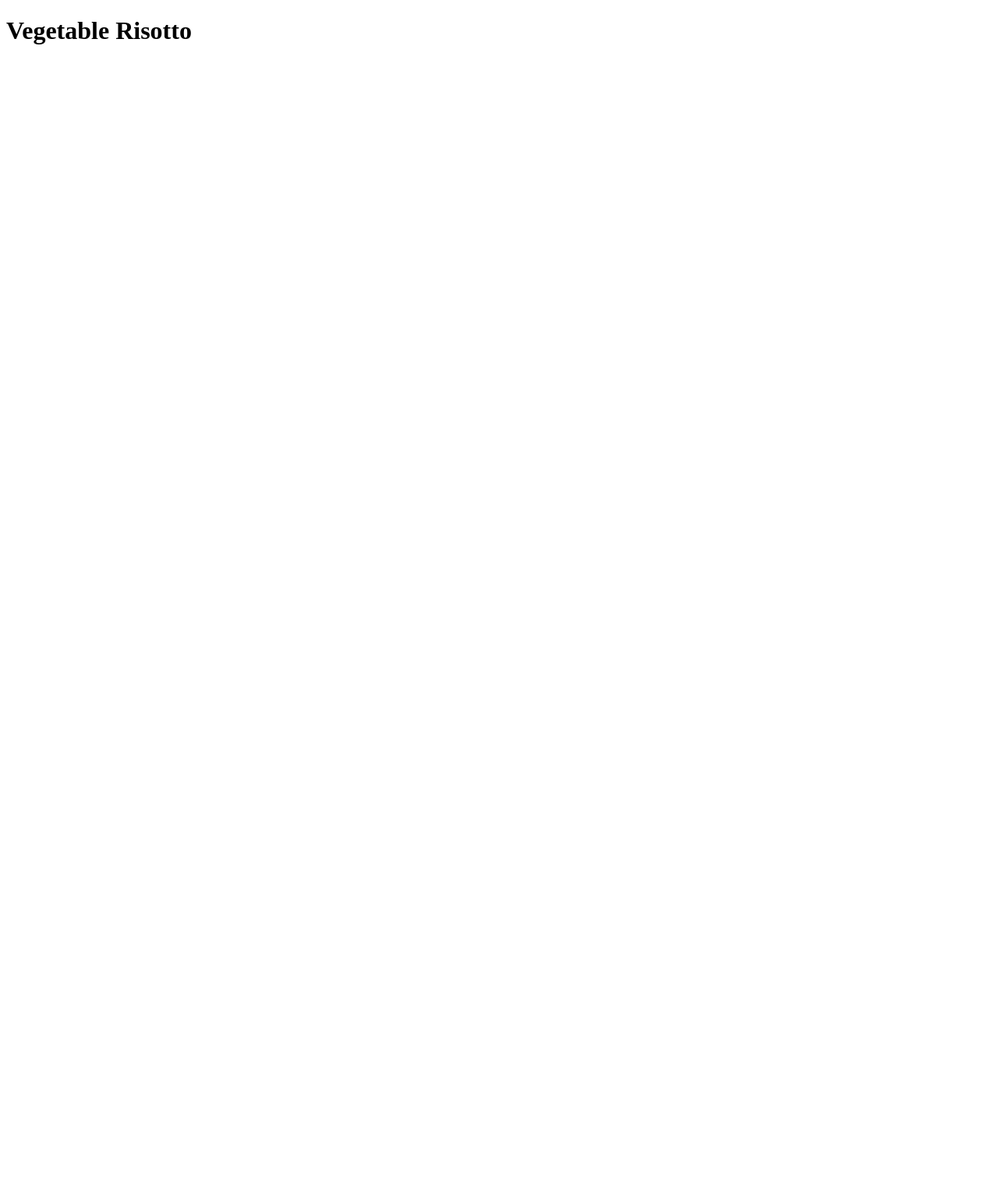
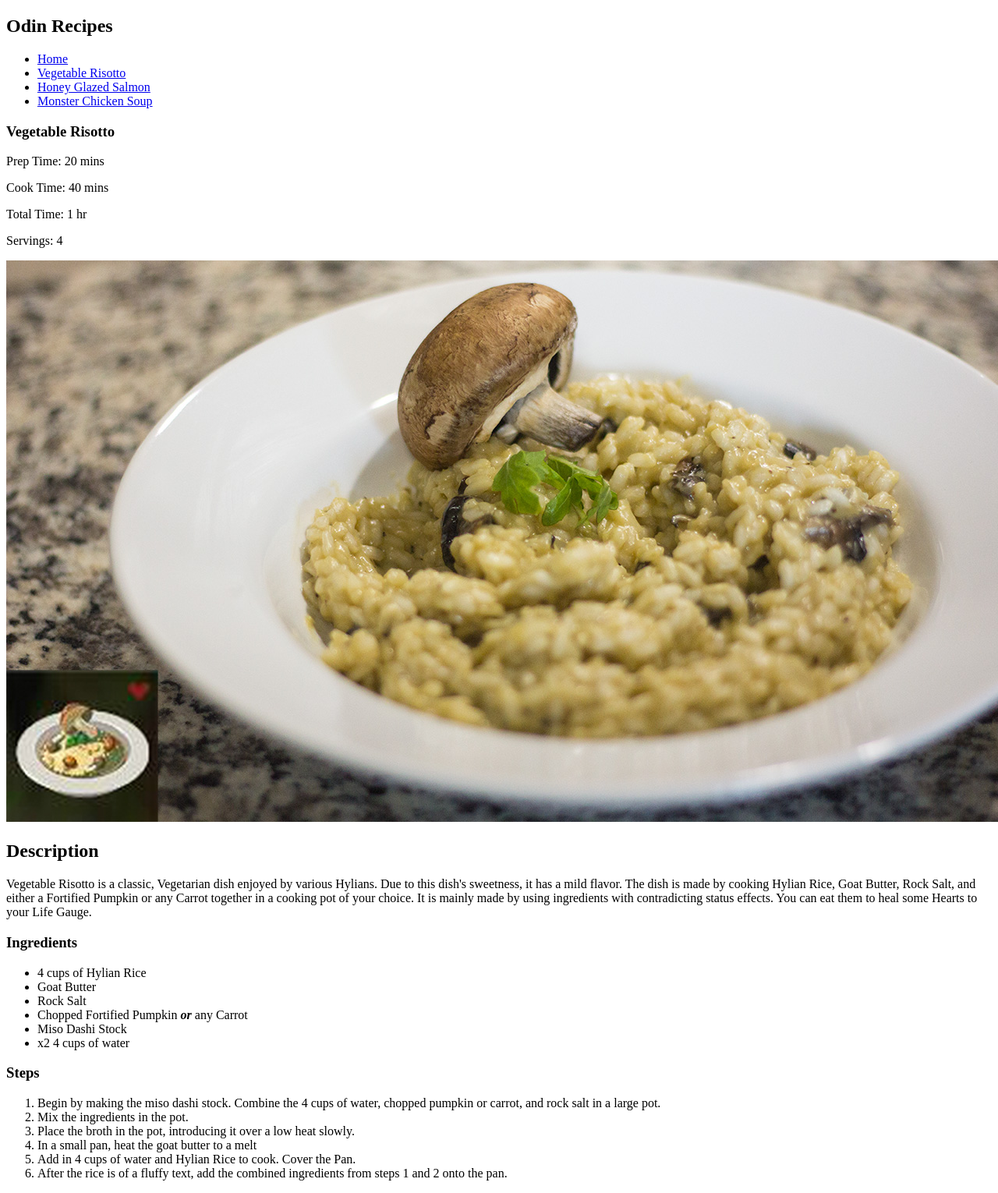
Before and after one commit to Nathan7991/odin-recipes, a plain HTML site: page recipes/vegetable_risotto.html in a window 1280 px wide. Shown: the whole page at 78% size. Before the commit the page ends 800 px from the top, so only its background shows below. Drawn offline with Linux system fonts and the light colour scheme.

Commit message:
Add monster_soup.html, honey_glazed_salmon.html, 2 images\n\section container given to descriptions

```diff
--- a/recipes/vegetable_risotto.html
+++ b/recipes/vegetable_risotto.html
@@ -6,6 +6,50 @@
     </head>
 
     <body>
-        <h1>Vegetable Risotto</h1>
+        <section id="big-container">
+            <header>
+                <h2>Odin Recipes</h3>
+                <nav>
+                    <ul>
+                        <li><a href="index.html">Home</a></li>
+                        <li><a href="./recipes/vegetable_risotto.html">Vegetable Risotto</a></li>
+                        <li><a href="./recipes/honey_glazed_salmon.html">Honey Glazed Salmon</a></li>
+                        <li><a href="./recipes/monster_soup.html">Monster Chicken Soup</a></li>
+                    </ul>
+                </nav>
+            </header>
+
+            <section id="recipe-container">
+                <h1>Vegetable Risotto</h1>
+                <p><span class="text-before-value">Prep Time:</span> 20 mins</p>
+                <p><span class="text-before-value">Cook Time:</span> 40 mins</p>
+                <p><span class="text-before-value">Total Time:</span> 1 hr</p>
+                <p><span class="text-before-value">Servings:</span> 4</p>
+                <img src="../images/risotto.jpg">
+                <h2>Description</h2>
+                <p>Vegetable Risotto is a classic, Vegetarian dish enjoyed by various Hylians. Due to this dish's sweetness, it has a mild flavor.
+                    The dish is made by cooking Hylian Rice, Goat Butter, Rock Salt, and either a Fortified Pumpkin or any Carrot
+                    together in a cooking pot of your choice. It is mainly made by using ingredients with contradicting status effects.
+                    You can eat them to heal some Hearts to your Life Gauge.</p>
+                <h3>Ingredients</h2>
+                <ul>
+                    <li>4 cups of Hylian Rice</li>
+                    <li>Goat Butter</li>
+                    <li>Rock Salt</li>
+                    <li>Chopped Fortified Pumpkin <strong><em>or</em></strong> any Carrot</li>
+                    <li>Miso Dashi Stock</lli>
+                    <li>x2 4 cups of water</li>
+                </ul>
+                <h3>Steps</h3>
+                <ol>
+                    <li>Begin by making the miso dashi stock. Combine the 4 cups of water, chopped pumpkin or carrot, and rock salt in a large pot.</li>
+                    <li>Mix the ingredients in the pot.</li>
+                    <li>Place the broth in the pot, introducing it over a low heat slowly.</li>
+                    <li>In a small pan, heat the goat butter to a melt</li>
+                    <li>Add in 4 cups of water and Hylian Rice to cook. Cover the Pan.</li>
+                    <li>After the rice is of a fluffy text, add the combined ingredients from steps 1 and 2 onto the pan.</li>
+                </ol>
+            </section>
+        </section>
     </body>
 </html>
```
Also changed, not shown: index.html (+3 -0 lines), recipes/honey_glazed_salmon.html (added, +50 -0 lines), recipes/monster_soup.html (added, +50 -0 lines), images/HoneySalmon.jpg (added), images/monsterSoup.jpg (added), images/risotto.jpg (added).
